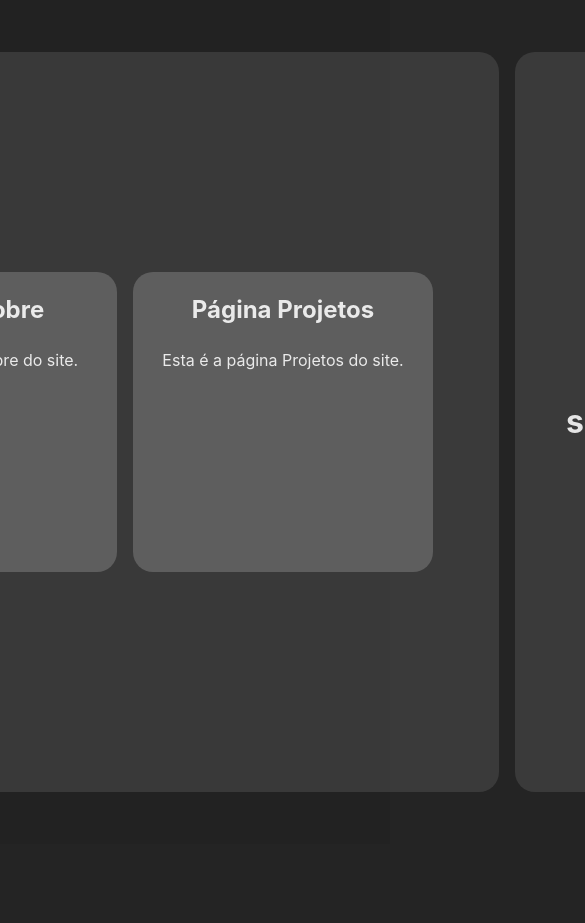
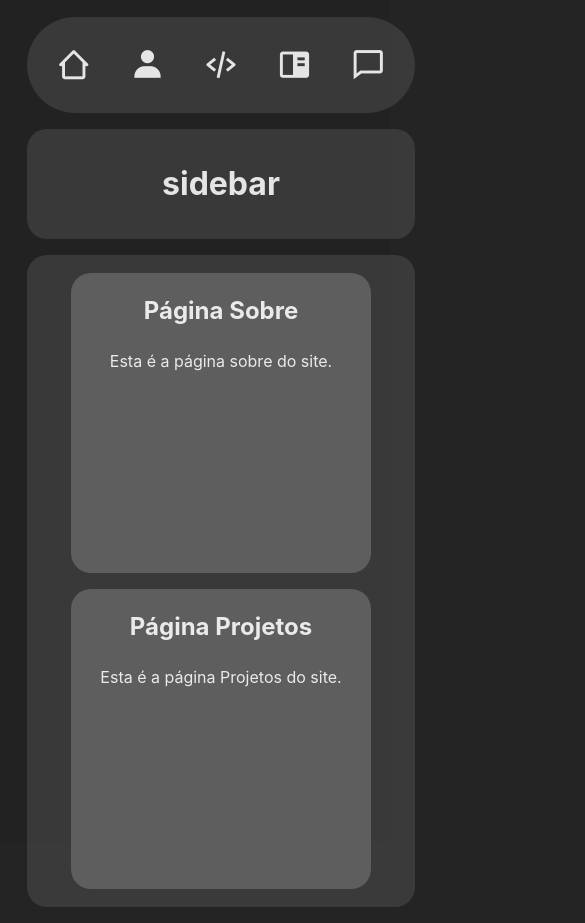
Before and after one commit to Roj10/Portif-lio-proficional, a React (Vite) app in the folder portifolio proficional/: page / in a window 390 px wide. Shown: the top 923 px of the page, 585 px wide, since content can reach past the window. Before the commit the page ends 844 px from the top, so only its background shows below. Built offline with nearby package versions, Linux system fonts and the light colour scheme.

Commit message:
ajuste de responsividade parte 1

```diff
--- a/portifolio proficional/index.html
+++ b/portifolio proficional/index.html
@@ -4,9 +4,9 @@
     <link href='https://unpkg.com/boxicons@2.1.4/css/boxicons.min.css' rel='stylesheet'>
 
     <meta charset="UTF-8" />
-    <link rel="icon" type="image/svg+xml" href="/vite.svg" />
+    <link rel="icon" type="image/svg+xml" href="" />
     <meta name="viewport" content="width=device-width, initial-scale=1.0" />
-    <title>Vite + React</title>
+    <title>portfólio</title>
   </head>
   <body>
     <div id="root"></div>
--- a/portifolio proficional/src/App.css
+++ b/portifolio proficional/src/App.css
@@ -9,22 +9,7 @@ body {
     align-items: center;
     height: 100vh;
     margin: 0;
-    background-color: #222; /* Apenas para visualizar melhor */
-}
-
-.container {
-    display: grid; /* 🔹 Usa apenas grid */
-    grid-template-columns: 1fr 3fr 3fr 3fr 2fr;
-    grid-template-rows: 1fr 1fr 1fr 1fr;
-    grid-template-areas:
-        "nav box box box sidebar"
-        "nav box box box sidebar"
-        "nav box box box sidebar"
-        "nav box box box sidebar";
-    grid-gap: 1rem;
-
-    width: 100%; /* 🔹 Permite que o grid se ajuste */
-    width: 1080px;
+    background-color: #222;
 }
 
 .nav {
@@ -35,13 +20,13 @@ body {
     align-items: center;
     border-radius: 50px;
     padding: 10px;
-    margin: 10rem 0rem 10rem 0rem;
     max-width: 60px;
     flex-direction: column;
+    max-height: 350px;
 }
 
 i {
-    margin: .5rem;
+    margin: 0.5rem;
     font-size: 35px;
     border-radius: 50%;
     width: 60px;
@@ -49,7 +34,7 @@ i {
     text-align: center;
     align-content: center;
     cursor: pointer;
-    transition: .3s;
+    transition: 0.3s;
 }
 
 i:hover {
@@ -59,14 +44,13 @@ i:hover {
 
 .box {
     display: flex;
+    flex-wrap: wrap;
     background-color: rgba(255, 255, 255, 0.1);
     grid-area: box;
     justify-content: center;
     align-items: center;
     border-radius: 20px;
     padding: 10px;
-    height: 720px;
-    width: 1080;
 }
 
 .sidebar {
@@ -77,25 +61,79 @@ i:hover {
     align-items: center;
     border-radius: 20px;
     padding: 10px;
-    height: 720px;
-    width: 100%;
-    width: 200px;
+    height: auto;
+    min-width: 250px;
 }
 
-.sobre {
+.sobre, .Projetos {
     text-align: center;
     background-color: rgb(94, 94, 94);
     min-height: 300px;
     min-width: 300px;
     border-radius: 20px;
-    margin: .5rem;
+    margin: 0.5rem;
+    flex: 1;
 }
 
-.Projetos {
-    text-align: center;
-    background-color: rgb(94, 94, 94);
-    min-height: 300px;
-    min-width: 300px;
-    border-radius: 20px;
-    margin: .5rem;
+.container {
+    display: grid;
+    grid-template-columns: 1fr 3fr 3fr 3fr 2fr;
+    grid-template-rows: auto;
+    grid-template-areas:
+        "nav box box box sidebar";
+    grid-gap: 1rem;
+
+    width: 100%;
+    max-width: 1380px;
+    height: auto;
+    padding: 1rem;
+    min-height: 720px;
+    .nav {
+        margin: 10rem 0rem 10rem 0rem;
+    }
 }
+
+
+@media (max-width: 1024px) {
+    .container {
+        grid-template-columns: 1fr 4fr;
+        grid-template-areas:
+            "nav box"
+            "nav box"
+            "sidebar box";
+    }
+
+    .nav {
+        max-width: 50px;
+    }
+
+    .sidebar {
+        min-width: 200px;
+    }
+}
+
+@media (max-width: 768px) {
+    .container {
+
+        grid-template-columns: 3fr;
+        grid-template-areas:
+            "nav"
+            "sidebar"
+            "box";
+
+            .nav {
+                flex-direction: row;
+                min-width: 100%;
+                margin: 5rem 0rem 0rem 0rem;
+            }
+            .box {
+                flex-direction: column;
+                width: 100%;
+            }
+
+            .sidebar {
+                width: 100%;
+            }
+    }
+
+}
```
